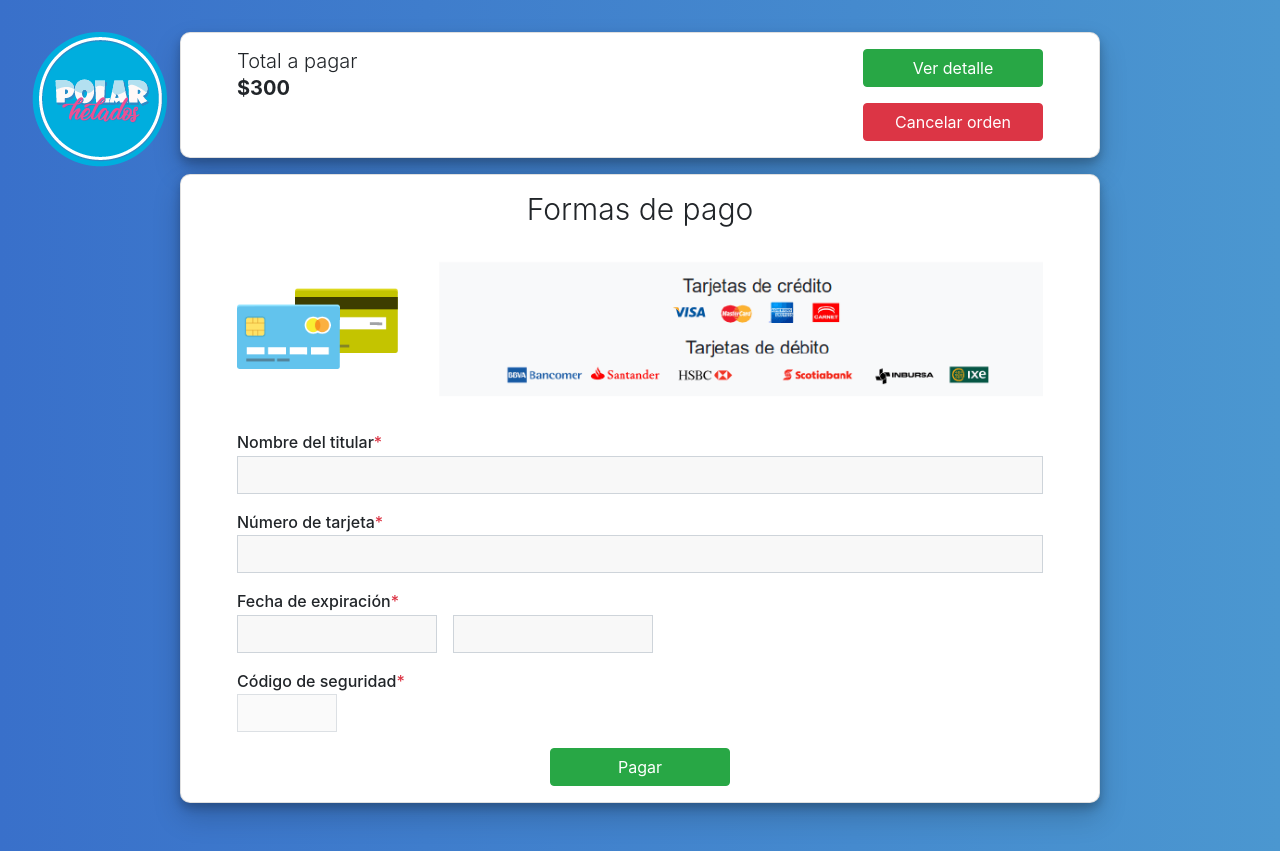
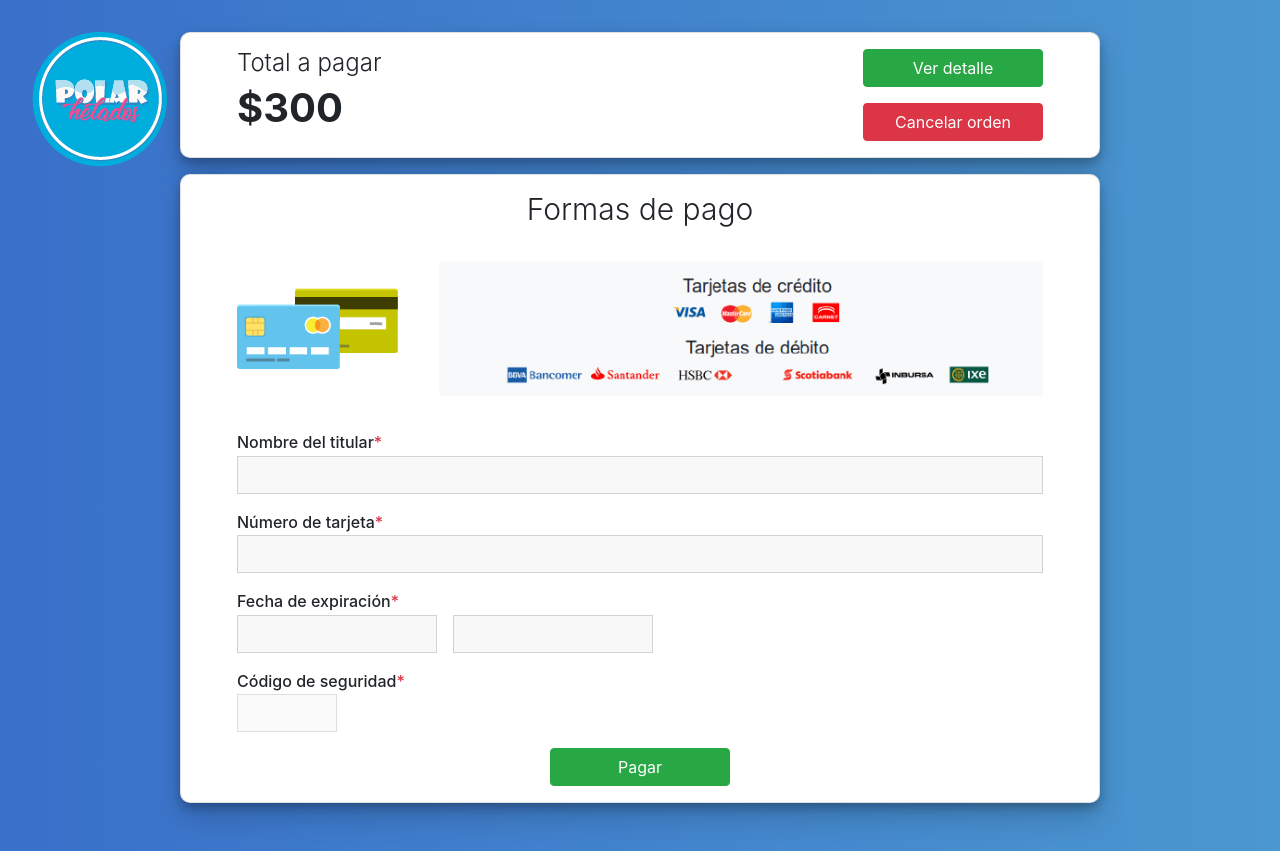
Before and after one commit to MrJouts/autoservicio-app, an Angular app: page /checkout in a window 1280 px wide. Built offline with nearby package versions, Linux system fonts and the light colour scheme.

Commit message:
fix card-price

```diff
--- a/src/app/components/checkout/checkout.component.scss
+++ b/src/app/components/checkout/checkout.component.scss
@@ -115,6 +115,11 @@ section {
 
       .card-title {
         margin-right: 0;
+        font-size: 24px;
+      }
+
+      .card-price {
+        font-size: 40px;
       }
     }
   }
```
